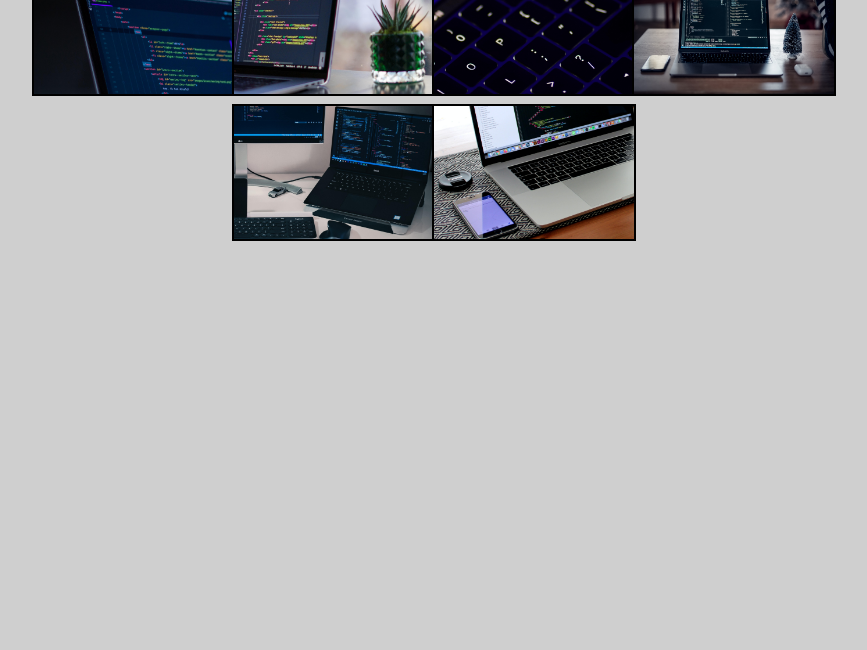
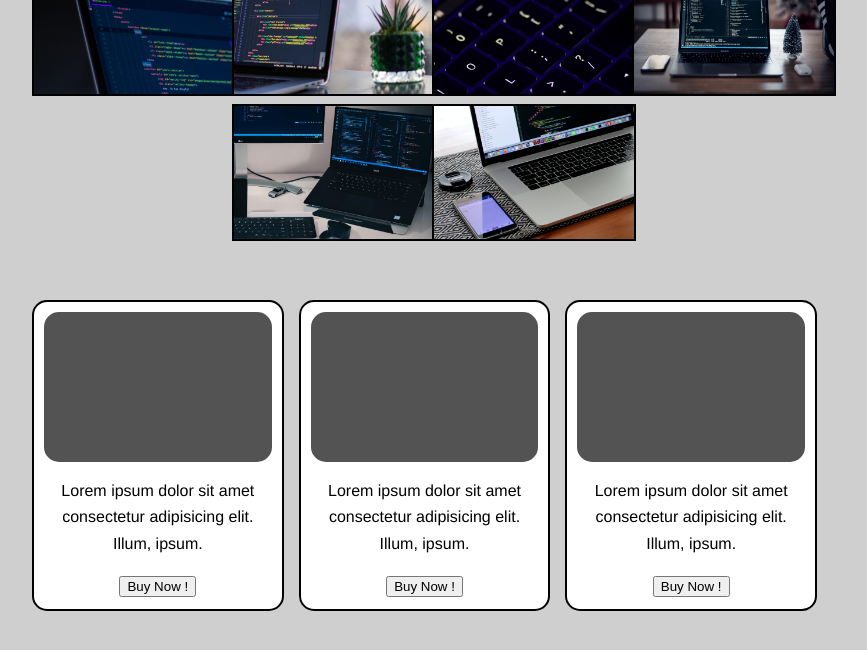
Before and after one commit to SCFJR/CSS-FlexDisplay-Website, a plain HTML site: page CSS Flexbox Website/index.html in a window 1280 px wide. Shown: the part 988-1638 px from the top of the page, without its empty margins (208-1075 px from the left). Drawn offline with Linux system fonts and the light colour scheme.

Commit message:
mengumpdate folder dan file

```diff
--- a/CSS Flexbox Website/index.html
+++ b/CSS Flexbox Website/index.html
@@ -70,5 +70,30 @@
             <img src="img/gambarcoding62 (1).jpg">
         </div>
     </div>
+
+    <!-- Latihan 4 Card -->
+    <div class="container-empat">
+        <div class="card">
+            <div class="header"></div>
+            <div class="content">
+                <p>Lorem ipsum dolor sit amet consectetur adipisicing elit. Illum, ipsum.</p>
+                <button>Buy Now !</button>
+            </div>
+        </div>
+        <div class="card">
+            <div class="header"></div>
+            <div class="content">
+                <p>Lorem ipsum dolor sit amet consectetur adipisicing elit. Illum, ipsum.</p>
+                <button>Buy Now !</button>
+            </div>
+        </div>
+        <div class="card">
+            <div class="header"></div>
+            <div class="content">
+                <p>Lorem ipsum dolor sit amet consectetur adipisicing elit. Illum, ipsum.</p>
+                <button>Buy Now !</button>
+            </div>
+        </div>
+    </div>
 </body>
 </html>
--- a/CSS Flexbox Website/style.css
+++ b/CSS Flexbox Website/style.css
@@ -75,6 +75,33 @@ body {
     border: 2px solid black;
 }
 
+/* Latihan 4 Card */
+
+.container-empat {
+    width: 800px;
+    margin: 50px auto;
+}
+
+.card {
+    border: 2px solid black;
+    border-radius: 15px;
+    background-color: rgb(255, 255, 255);
+    overflow: hidden;
+    margin-right: 15px;
+    padding: 10px;
+    flex: 1;
+}
+
+.card .content {
+    text-align: center;
+}
+
+.card .header {
+    height: 150px;
+    background-color: rgb(83, 83, 83);
+    border-radius: 15px;
+}
+
 /* Responsiv */
 
 @media ( min-width: 600px ) {
@@ -90,4 +117,14 @@ body {
     .thumbnail {
         width: 25%;
     }
+
+    .container-empat {
+    display: flex;
+    align-content: center;
+    }
+
+    .card {
+        width: 25%;
+    }
+
 }
```
